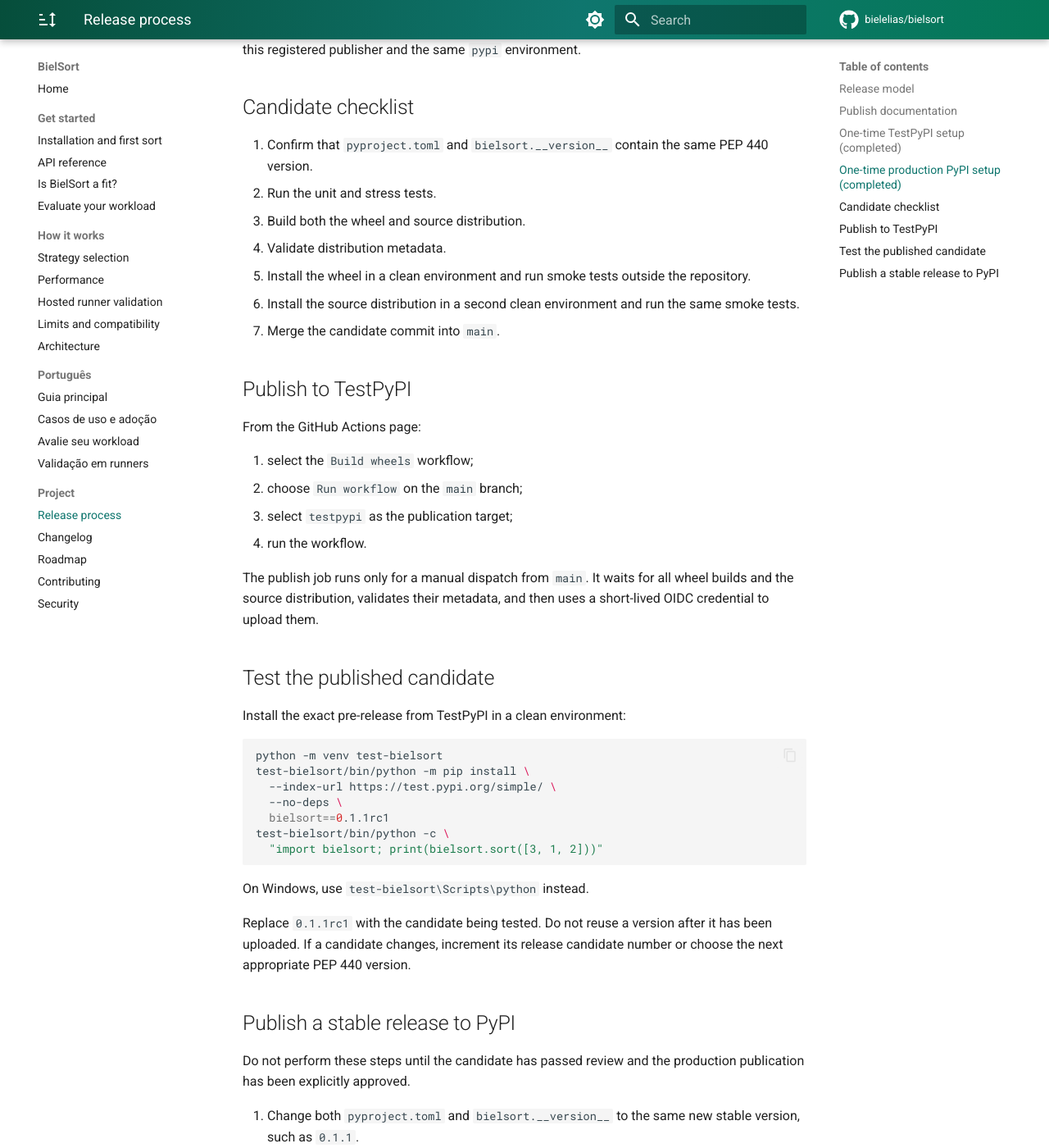
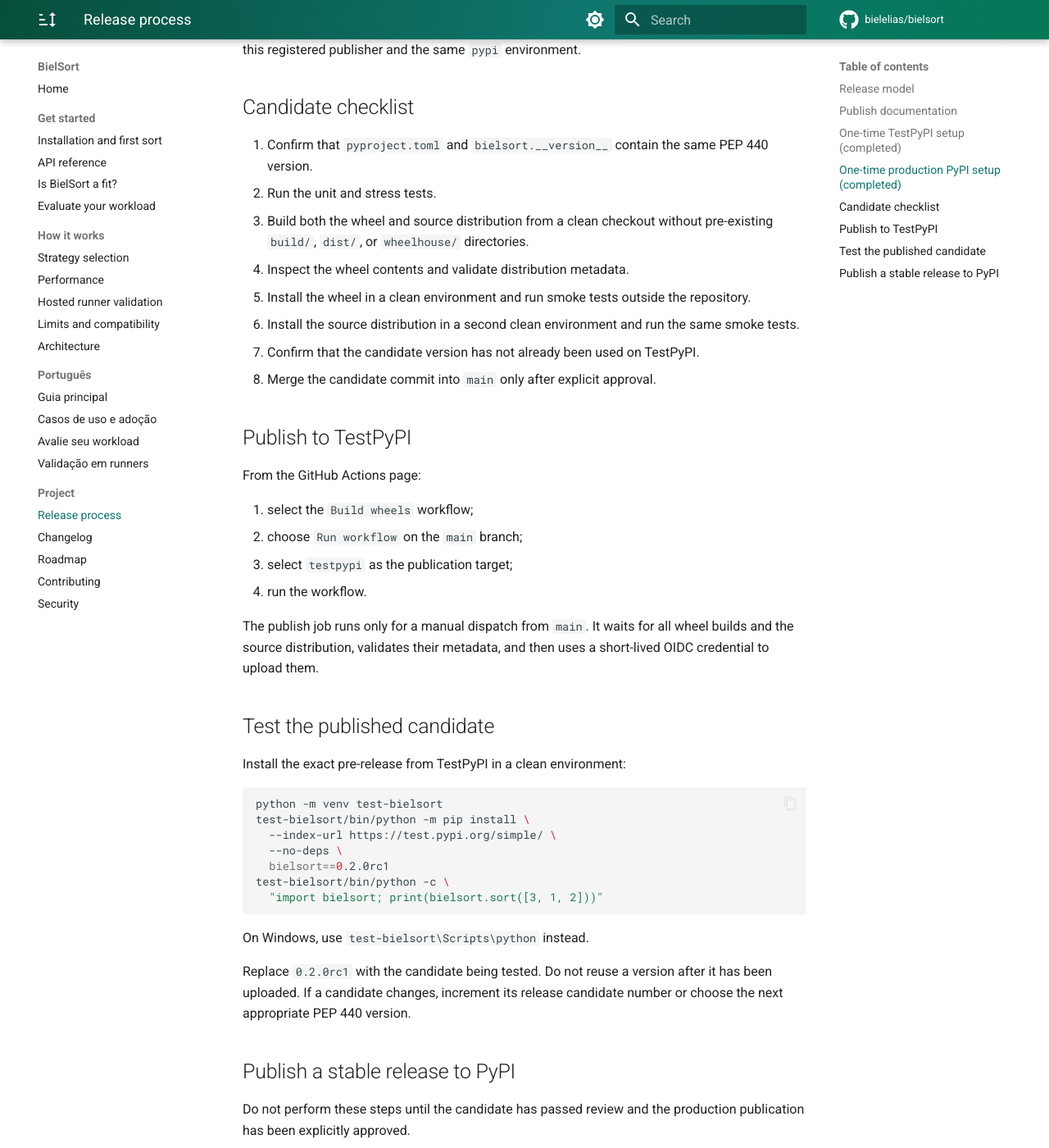
Before and after one commit to bielelias/bielsort, an MkDocs documentation site: the page built from docs/RELEASING.md, in a window 1280 px wide and 1400 px high, scrolled down 1977 px. Shown: the whole window at 82% size. Built offline with MkDocs 1.6.1 and Material for MkDocs 9.7.7, drawn with Linux system fonts in a browser that asks for light colours; comment, search, counter and statistics services are not loaded; some of the changed text lies outside the part shown.

````diff
--- a/docs/RELEASING.md
+++ b/docs/RELEASING.md
@@ -79,13 +79,15 @@ stable releases use this registered publisher and the same `pypi` environment.
 1. Confirm that `pyproject.toml` and `bielsort.__version__` contain the same
    PEP 440 version.
 2. Run the unit and stress tests.
-3. Build both the wheel and source distribution.
-4. Validate distribution metadata.
+3. Build both the wheel and source distribution from a clean checkout without
+   pre-existing `build/`, `dist/`, or `wheelhouse/` directories.
+4. Inspect the wheel contents and validate distribution metadata.
 5. Install the wheel in a clean environment and run smoke tests outside the
    repository.
 6. Install the source distribution in a second clean environment and run the
    same smoke tests.
-7. Merge the candidate commit into `main`.
+7. Confirm that the candidate version has not already been used on TestPyPI.
+8. Merge the candidate commit into `main` only after explicit approval.
 
 ## Publish to TestPyPI
 
@@ -109,14 +111,14 @@ python -m venv test-bielsort
 test-bielsort/bin/python -m pip install \
   --index-url https://test.pypi.org/simple/ \
   --no-deps \
-  bielsort==0.1.1rc1
+  bielsort==0.2.0rc1
 test-bielsort/bin/python -c \
   "import bielsort; print(bielsort.sort([3, 1, 2]))"
 ```
 
 On Windows, use `test-bielsort\Scripts\python` instead.
 
-Replace `0.1.1rc1` with the candidate being tested. Do not reuse a version
+Replace `0.2.0rc1` with the candidate being tested. Do not reuse a version
 after it has been uploaded. If a candidate changes, increment its release
 candidate number or choose the next appropriate PEP 440 version.
 
@@ -126,14 +128,14 @@ Do not perform these steps until the candidate has passed review and the
 production publication has been explicitly approved.
 
 1. Change both `pyproject.toml` and `bielsort.__version__` to the same new
-   stable version, such as `0.1.1`.
+   stable version, such as `0.2.0`.
 2. Complete the candidate checklist again and merge the release commit into
    `main`.
 3. Confirm that the GitHub repository remains public, private vulnerability
    reporting remains enabled, and the repository, issue tracker, security
    policy, license, and changelog links are accessible without signing in.
 4. Create and push a tag that exactly matches the version with a leading
-   `v`, such as `v0.1.1`.
+   `v`, such as `v0.2.0`.
 5. On the GitHub Actions page, select the `Build wheels` workflow.
 6. Choose `Run workflow`, select the stable tag instead of `main`, and select
    `pypi` as the publication target.
@@ -149,14 +151,14 @@ After publication, verify the exact release in a new environment:
 
 ```bash
 python -m venv verify-bielsort
-verify-bielsort/bin/python -m pip install --no-cache-dir bielsort==0.1.1
+verify-bielsort/bin/python -m pip install --no-cache-dir bielsort==0.2.0
 verify-bielsort/bin/python -c \
   "import bielsort; print(bielsort.sort([3, 1, 2]))"
 ```
 
 On Windows, use `verify-bielsort\Scripts\python` instead.
 
-Replace `0.1.1` with the exact stable version being released. Record the
+Replace `0.2.0` with the exact stable version being released. Record the
 release date and user-visible changes in `CHANGELOG.md`, then verify the GitHub
 Release, PyPI project page, file matrix, and a clean installation before
 announcing the release.
--- a/pyproject.toml
+++ b/pyproject.toml
@@ -4,7 +4,7 @@ build-backend = "setuptools.build_meta"
 
 [project]
 name = "bielsort"
-version = "0.1.0"
+version = "0.2.0rc1"
 description = "Adaptive stable sorting for large Python integer lists"
 readme = "README.md"
 license = "MIT"
````
Also changed, not shown: CHANGELOG.md (+3 -0 lines), README.md (+4 -1 lines), docs/api.md (+2 -1 lines), docs/limitations.md (+2 -1 lines), 2 other files.
